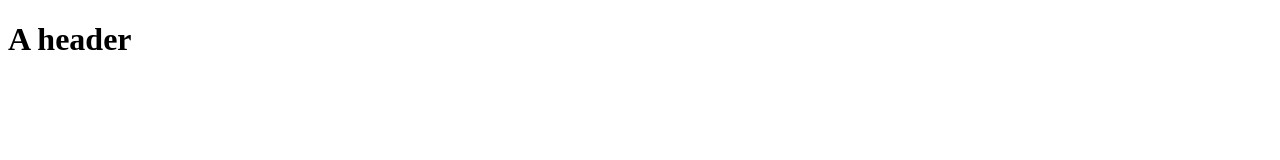
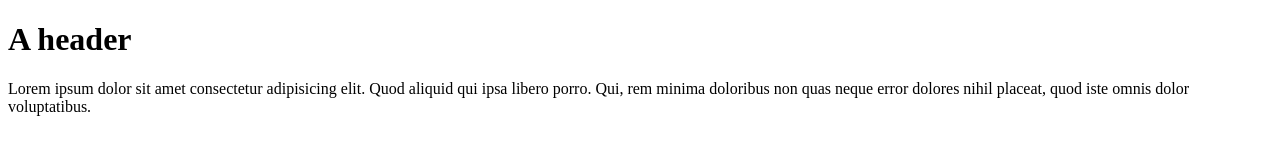
Before and after one commit to jboellaard/Codecademy-15, a plain HTML site: page index.html in a window 1280 px wide. Drawn offline with Linux system fonts and the light colour scheme.

Commit message:
added index.html

```diff
--- a/index.html
+++ b/index.html
@@ -8,6 +8,7 @@
 </head>
 <body>
     <h1>A header</h1>
+    <p>Lorem ipsum dolor sit amet consectetur adipisicing elit. Quod aliquid qui ipsa libero porro. Qui, rem minima doloribus non quas neque error dolores nihil placeat, quod iste omnis dolor voluptatibus.</p>
 
 </body>
 </html>
```
